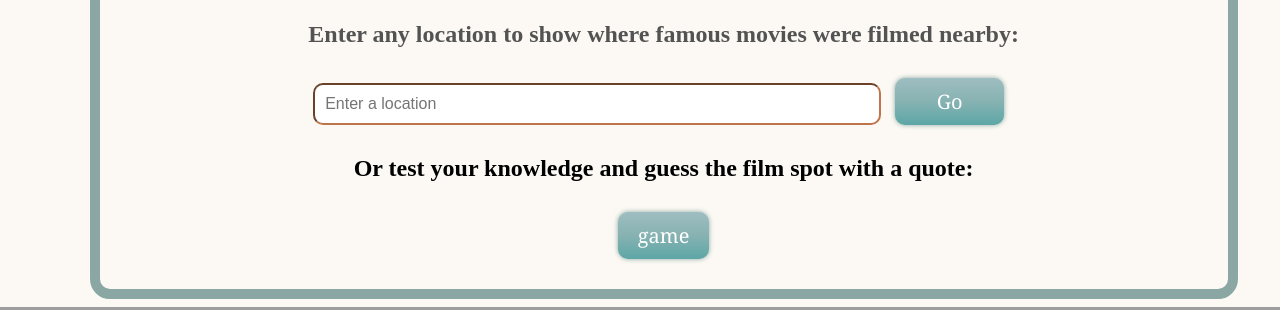
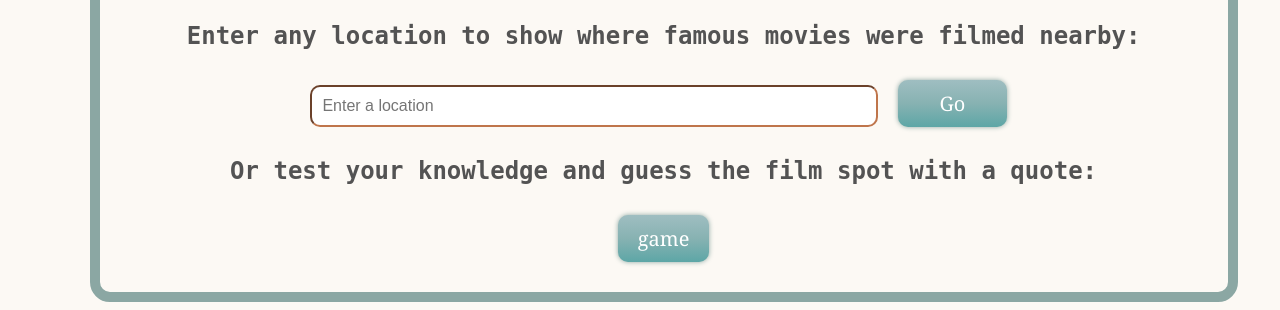
Before and after one commit to alissachimi/finalFilm, a Flask app: page / in a window 1280 px wide; the page is wider, and only the part inside the window is pictured. Shown: the part 1112-1422 px from the top of that part. Run offline with Flask 3, Linux system fonts and the light colour scheme; some libraries are stand-ins or nearby versions.

Commit message:
maps changes

```diff
--- a/static/CSS/home.css
+++ b/static/CSS/home.css
@@ -6,6 +6,7 @@ body{
     margin-right: auto;
     margin-left: auto;
     overflow-x: hidden;
+    font-family: 'Roboto Mono', monospace;
 }
 
 h1{
--- a/static/CSS/maps.css
+++ b/static/CSS/maps.css
@@ -1,5 +1,7 @@
 body{
     background-image: url("/static/images/Slide1.JPG");
+    font-family: 'Roboto Mono', monospace;
+
 }
 
 #map {
--- a/templates/home.html
+++ b/templates/home.html
@@ -33,7 +33,7 @@
             <input id="places-search" class="search-input" style="width: 50%;" type="text" placeholder="Enter a location">
             <button style="text-decoration: none; clear: both; width: 10%;" class = "button-go" onclick="redirectToMaps()">Go</button>
         </div>
-        <h2>Or test your knowledge and guess the film spot with a quote:</h2>
+        <h2 style="color: rgb(83, 83, 83);">Or test your knowledge and guess the film spot with a quote:</h2>
         <a href="game"><button>game</button></a>
 
     </div>
```
